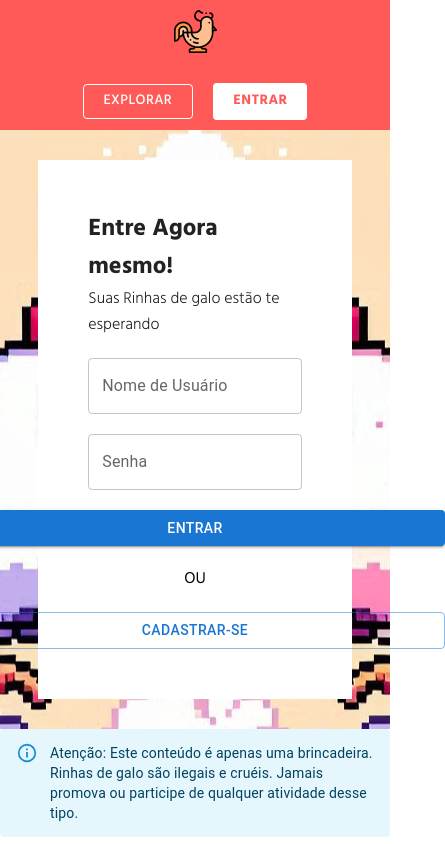
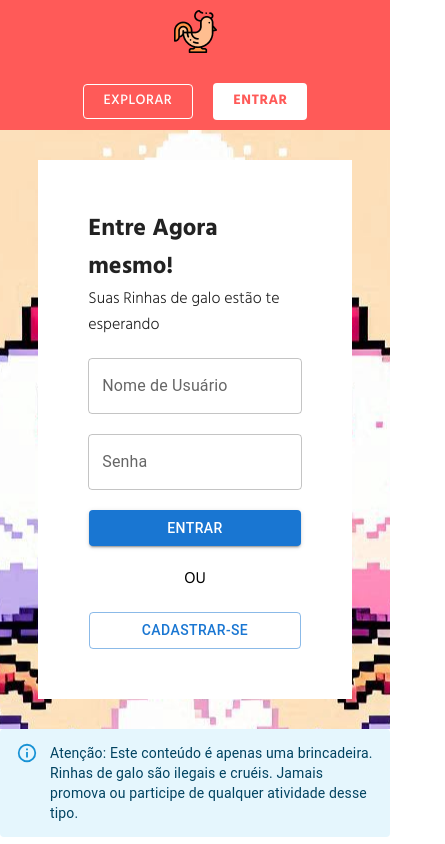
Before and after one commit to Luan16p/rinha-de-galo-front, a React (Create React App) app: page /entrar in a window 390 px wide. Shown: the whole page, 445 px wide, since content can reach past the window. Built offline with nearby package versions, Linux system fonts and the light colour scheme; a web font is replaced by a local one.

Commit message:
Arrumando Design responsivo dos botões de submissão

```diff
--- a/src/Routes/Entrar/Entrar.css
+++ b/src/Routes/Entrar/Entrar.css
@@ -32,7 +32,8 @@
 }
 
 .sign-in .buttons button, .sign-in .buttons a {
-    width: 500px;
+    max-width: 500px;
+    width: 99%;
 }
 
 .sign-in span {
```
